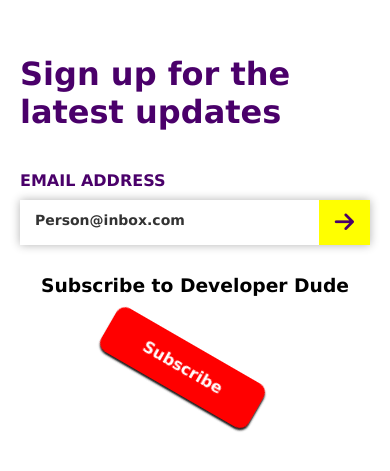
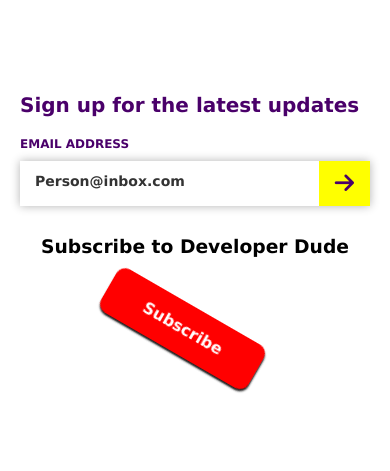
Before and after one commit to devloper-dude/signupform, a plain HTML site: page index.html in a window 390 px wide. Shown: the part 197-668 px from the top of the page. Drawn offline with Linux system fonts and the light colour scheme.

Commit message:
Update style.css

```diff
--- a/style.css
+++ b/style.css
@@ -173,3 +173,18 @@
         transform: rotateZ(-30deg);
     }
 }
+
+@media only screen and (max-width:500px){
+
+  .signup{
+    max-width: 90vw;
+  }
+
+  h1{
+    font-size: 20px;
+    margin-bottom: 20px;
+  }
+  h4{
+    font-size: 12px;
+  }
+}
```
